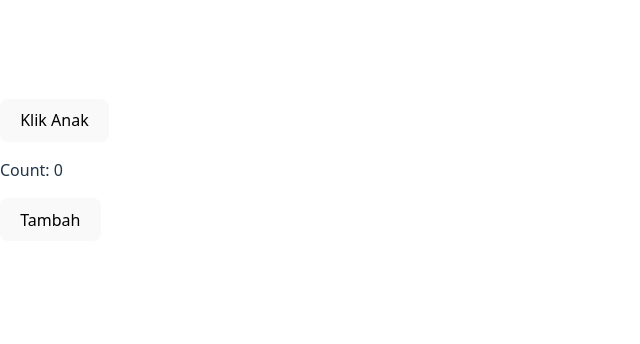
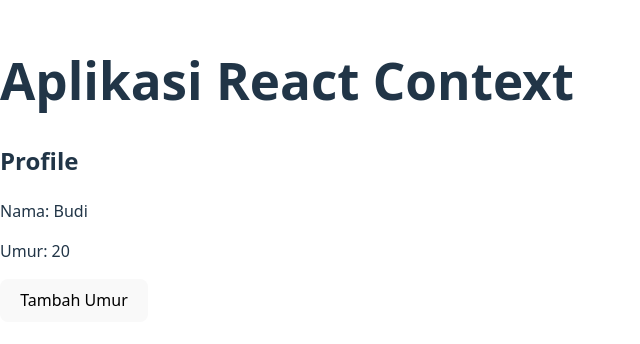
Before and after one commit to gunturlailam/fundamental, a React app in the folder react-fundamental/: page / in a window 1280 px wide. Shown: the part 230-574 px from the top of the page, without its empty margins (0-640 px from the left). Built offline with nearby package versions, Linux system fonts and the light colour scheme; the HTML template or start-up script is replaced by a standard one.

Commit message:
earn: belajar context API di React

```diff
--- a/react-fundamental/src/App.jsx
+++ b/react-fundamental/src/App.jsx
@@ -1,75 +1,19 @@
-// React.Memo
-// import React, {useState} from "react";
+// membungkus component dengan provider
+import { useState } from "react";
+import { UserContext } from "./components/UserContext";
+import Profile from "./components/Profile";
 
-// const Child = React.memo(({name}) => {
-//     console.log("Render Child")
-//     return <h2>Halo, {name}</h2>
-// })
+function App() {
+  const [user, setUser] = useState({ name: "Budi", age: 20 });
 
-// function App(){
-//     const [count,setCount] = useState(0)
-
-//     return(
-//         <div>
-//             <Child name="Budi"/>
-//             <p>Count: {count}</p>
-//             <button onClick={() => setCount(count+1)}>Tambah</button>
-//         </div>
-//     )
-// }
-
-// export default App
-
-
-// useMemo
-// import { useState, useMemo } from "react";
-
-// function App(){
-//     const [count, setCount] = useState(0)
-//     const [other, setOther] = useState(false)
-
-//     const expensiveCalculation = (num) => {
-//         console.log("Hitung ulang...")
-//         for(let i = 0; i < 1000000000; i++ ){} //simulasi proses berat
-//         return num * 2
-//     }
-
-//     const result = useMemo(() => expensiveCalculation(count),[count])
-
-//     return(
-//         <div>
-//             <h1>Hasil: {result}</h1>
-//             <button onClick={() => setCount(count+1)}>Tambah Count</button>
-//             <button onClick={() => setOther(!other)}>Toggle Other</button>
-//         </div>
-//     )
-// }
-
-// export default App
-
-
-// useCallback
-import React ,{ useState, useCallback } from "react";
-
-const Child = React.memo(({ onClick }) => {
-    console.log("Render Child")
-    return <button onClick={onClick}>Klik Anak</button>
-})
-
-function App(){
-    const [count, setCount] = useState(0)
-
-    const handleClick = useCallback(() => {
-        console.log("Button diklik")
-    },[])
-
-    return(
-        <div>
-            <Child onClick={handleClick}/>
-            <p>Count: {count}</p>
-            <button onClick={() => setCount(count + 1)}>Tambah</button>
-        </div>
-    )
+  return (
+    <UserContext.Provider value={{user, setUser}}>
+      <div>
+        <h1>Aplikasi React Context</h1>
+        <Profile />
+      </div>
+    </UserContext.Provider>
+  );
 }
 
-export default App
+export default App;
--- /dev/null
+++ b/react-fundamental/src/components/Profile.jsx
@@ -0,0 +1,19 @@
+import { useContext } from "react";
+import { UserContext } from "../components/UserContext";
+
+function Profile() {
+  const {user,setUser} = useContext(UserContext);
+
+  return (
+    <div>
+      <h2>Profile</h2>
+      <p>Nama: {user.name}</p>
+      <p>Umur: {user.age}</p>
+      <button onClick={() => setUser({...user,age: user.age + 1})}>
+        Tambah Umur
+      </button>
+    </div>
+  );
+}
+
+export default Profile;
--- /dev/null
+++ b/react-fundamental/src/components/UserContext.jsx
@@ -0,0 +1,4 @@
+// membuat context
+import { createContext } from "react";
+
+export const UserContext = createContext()
```
